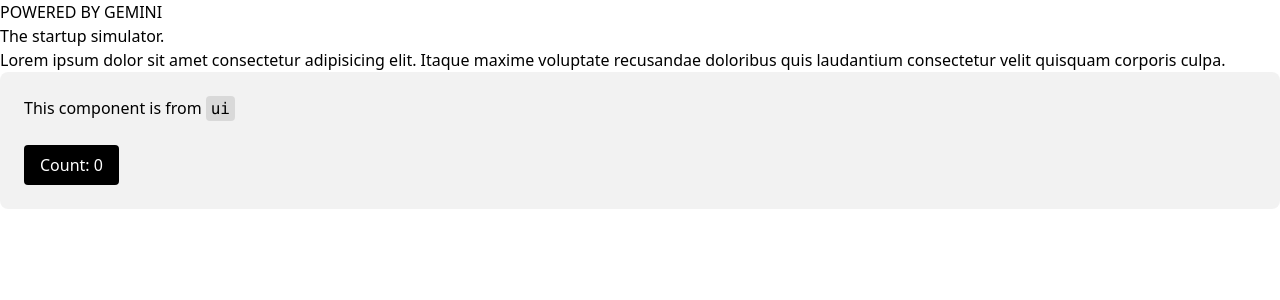
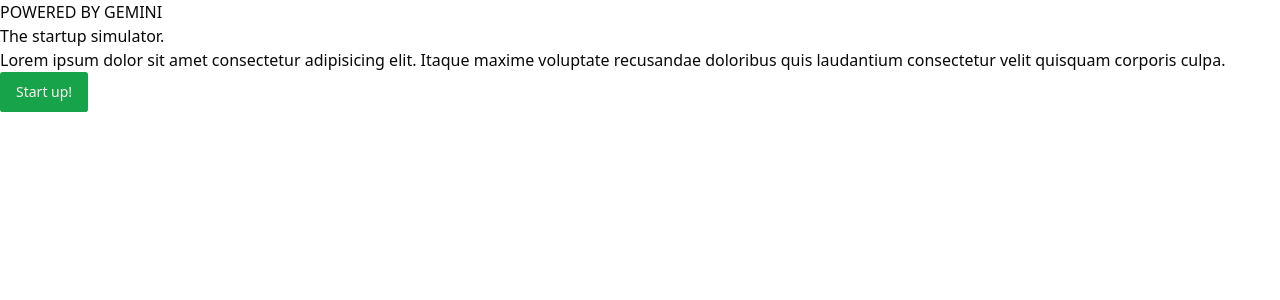
Before and after one commit to ParamBirje/noburncloud, a Next.js app in the folder apps/web/: page / in a window 1280 px wide. Shown: the top 300 px of the page. Built offline with nearby package versions, Linux system fonts and the light colour scheme.

Commit message:
Set up shadcn/ui and theme

```diff
--- a/apps/web/src/app/page.tsx
+++ b/apps/web/src/app/page.tsx
@@ -1,5 +1,6 @@
 import { log } from "@repo/logger";
 import { CounterButton, Link } from "@repo/ui";
+import { Button } from "@/components/ui/button";
 
 export const metadata = {
   title: "TheLaunchpad - Startup Simulator",
@@ -19,7 +20,7 @@ export default function Store(): JSX.Element {
         quisquam corporis culpa.
       </p>
 
-      <CounterButton />
+      <Button>Start up!</Button>
     </main>
   );
 }
--- a/apps/web/src/app/styles.css
+++ b/apps/web/src/app/styles.css
@@ -1,3 +1,59 @@
 @tailwind base;
 @tailwind components;
 @tailwind utilities;
+
+@layer base {
+    :root {
+      --background: 0 0% 100%;
+      --foreground: 240 10% 3.9%;
+      --card: 0 0% 100%;
+      --card-foreground: 240 10% 3.9%;
+      --popover: 0 0% 100%;
+      --popover-foreground: 240 10% 3.9%;
+      --primary: 142.1 76.2% 36.3%;
+      --primary-foreground: 355.7 100% 97.3%;
+      --secondary: 240 4.8% 95.9%;
+      --secondary-foreground: 240 5.9% 10%;
+      --muted: 240 4.8% 95.9%;
+      --muted-foreground: 240 3.8% 46.1%;
+      --accent: 240 4.8% 95.9%;
+      --accent-foreground: 240 5.9% 10%;
+      --destructive: 0 84.2% 60.2%;
+      --destructive-foreground: 0 0% 98%;
+      --border: 240 5.9% 90%;
+      --input: 240 5.9% 90%;
+      --ring: 142.1 76.2% 36.3%;
+      --radius: 0.3rem;
+    }
+
+    .dark {
+      --background: 20 14.3% 4.1%;
+      --foreground: 0 0% 95%;
+      --card: 24 9.8% 10%;
+      --card-foreground: 0 0% 95%;
+      --popover: 0 0% 9%;
+      --popover-foreground: 0 0% 95%;
+      --primary: 142.1 70.6% 45.3%;
+      --primary-foreground: 144.9 80.4% 10%;
+      --secondary: 240 3.7% 15.9%;
+      --secondary-foreground: 0 0% 98%;
+      --muted: 0 0% 15%;
+      --muted-foreground: 240 5% 64.9%;
+      --accent: 12 6.5% 15.1%;
+      --accent-foreground: 0 0% 98%;
+      --destructive: 0 62.8% 30.6%;
+      --destructive-foreground: 0 85.7% 97.3%;
+      --border: 240 3.7% 15.9%;
+      --input: 240 3.7% 15.9%;
+      --ring: 142.4 71.8% 29.2%;
+    }
+  }
+
+  @layer base {
+    * {
+      @apply border-border;
+    }
+    body {
+      @apply bg-background text-foreground;
+    }
+  }
--- /dev/null
+++ b/apps/web/src/components/ui/button.tsx
@@ -0,0 +1,56 @@
+import * as React from "react"
+import { Slot } from "@radix-ui/react-slot"
+import { cva, type VariantProps } from "class-variance-authority"
+
+import { cn } from "@/lib/utils"
+
+const buttonVariants = cva(
+  "inline-flex items-center justify-center whitespace-nowrap rounded-md text-sm font-medium ring-offset-background transition-colors focus-visible:outline-none focus-visible:ring-2 focus-visible:ring-ring focus-visible:ring-offset-2 disabled:pointer-events-none disabled:opacity-50",
+  {
+    variants: {
+      variant: {
+        default: "bg-primary text-primary-foreground hover:bg-primary/90",
+        destructive:
+          "bg-destructive text-destructive-foreground hover:bg-destructive/90",
+        outline:
+          "border border-input bg-background hover:bg-accent hover:text-accent-foreground",
+        secondary:
+          "bg-secondary text-secondary-foreground hover:bg-secondary/80",
+        ghost: "hover:bg-accent hover:text-accent-foreground",
+        link: "text-primary underline-offset-4 hover:underline",
+      },
+      size: {
+        default: "h-10 px-4 py-2",
+        sm: "h-9 rounded-md px-3",
+        lg: "h-11 rounded-md px-8",
+        icon: "h-10 w-10",
+      },
+    },
+    defaultVariants: {
+      variant: "default",
+      size: "default",
+    },
+  }
+)
+
+export interface ButtonProps
+  extends React.ButtonHTMLAttributes<HTMLButtonElement>,
+    VariantProps<typeof buttonVariants> {
+  asChild?: boolean
+}
+
+const Button = React.forwardRef<HTMLButtonElement, ButtonProps>(
+  ({ className, variant, size, asChild = false, ...props }, ref) => {
+    const Comp = asChild ? Slot : "button"
+    return (
+      <Comp
+        className={cn(buttonVariants({ variant, size, className }))}
+        ref={ref}
+        {...props}
+      />
+    )
+  }
+)
+Button.displayName = "Button"
+
+export { Button, buttonVariants }
--- /dev/null
+++ b/apps/web/src/lib/utils.ts
@@ -0,0 +1,6 @@
+import { type ClassValue, clsx } from "clsx";
+import { twMerge } from "tailwind-merge";
+
+export function cn(...inputs: ClassValue[]) {
+  return twMerge(clsx(inputs));
+}
--- a/apps/web/tailwind.config.js
+++ b/apps/web/tailwind.config.js
@@ -1,15 +1,77 @@
 /** @type {import('tailwindcss').Config} */
 module.exports = {
+  darkMode: ["class"],
   content: [
-    "./app/**/*.{js,ts,jsx,tsx,mdx}",
-    "./pages/**/*.{js,ts,jsx,tsx,mdx}",
-    "./components/**/*.{js,ts,jsx,tsx,mdx}",
-
-    // Or if using `src` directory:
-    "./src/**/*.{js,ts,jsx,tsx,mdx}",
+    './pages/**/*.{ts,tsx}',
+    './components/**/*.{ts,tsx}',
+    './app/**/*.{ts,tsx}',
+    './src/**/*.{ts,tsx}',
   ],
+  prefix: "",
   theme: {
-    extend: {},
+    container: {
+      center: true,
+      padding: "2rem",
+      screens: {
+        "2xl": "1400px",
+      },
+    },
+    extend: {
+      colors: {
+        border: "hsl(var(--border))",
+        input: "hsl(var(--input))",
+        ring: "hsl(var(--ring))",
+        background: "hsl(var(--background))",
+        foreground: "hsl(var(--foreground))",
+        primary: {
+          DEFAULT: "hsl(var(--primary))",
+          foreground: "hsl(var(--primary-foreground))",
+        },
+        secondary: {
+          DEFAULT: "hsl(var(--secondary))",
+          foreground: "hsl(var(--secondary-foreground))",
+        },
+        destructive: {
+          DEFAULT: "hsl(var(--destructive))",
+          foreground: "hsl(var(--destructive-foreground))",
+        },
+        muted: {
+          DEFAULT: "hsl(var(--muted))",
+          foreground: "hsl(var(--muted-foreground))",
+        },
+        accent: {
+          DEFAULT: "hsl(var(--accent))",
+          foreground: "hsl(var(--accent-foreground))",
+        },
+        popover: {
+          DEFAULT: "hsl(var(--popover))",
+          foreground: "hsl(var(--popover-foreground))",
+        },
+        card: {
+          DEFAULT: "hsl(var(--card))",
+          foreground: "hsl(var(--card-foreground))",
+        },
+      },
+      borderRadius: {
+        lg: "var(--radius)",
+        md: "calc(var(--radius) - 2px)",
+        sm: "calc(var(--radius) - 4px)",
+      },
+      keyframes: {
+        "accordion-down": {
+          from: { height: "0" },
+          to: { height: "var(--radix-accordion-content-height)" },
+        },
+        "accordion-up": {
+          from: { height: "var(--radix-accordion-content-height)" },
+          to: { height: "0" },
+        },
+      },
+      animation: {
+        "accordion-down": "accordion-down 0.2s ease-out",
+        "accordion-up": "accordion-up 0.2s ease-out",
+      },
+    },
   },
-  plugins: [],
+  plugins: [require("tailwindcss-animate")],
 }
--- a/apps/web/tsconfig.json
+++ b/apps/web/tsconfig.json
@@ -2,6 +2,9 @@
   "exclude": ["node_modules"],
   "extends": "@repo/typescript-config/nextjs.json",
   "compilerOptions": {
+    "paths": {
+      "@/*": ["./src/*"]
+    },
     "outDir": "dist",
     "plugins": [
       {
```
Also changed, not shown: apps/web/package.json (+7 -1 lines), apps/web/components.json (added), 1 other file (tests, documents, lock files or other folders).
